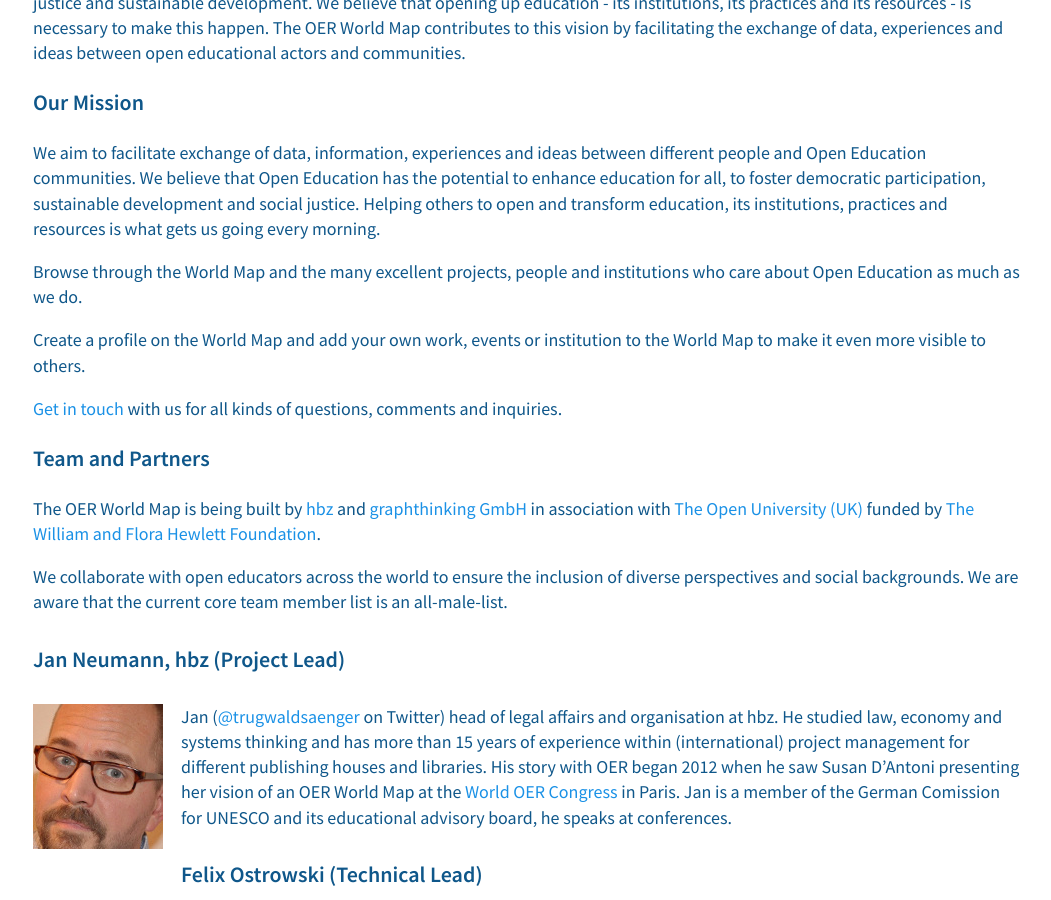
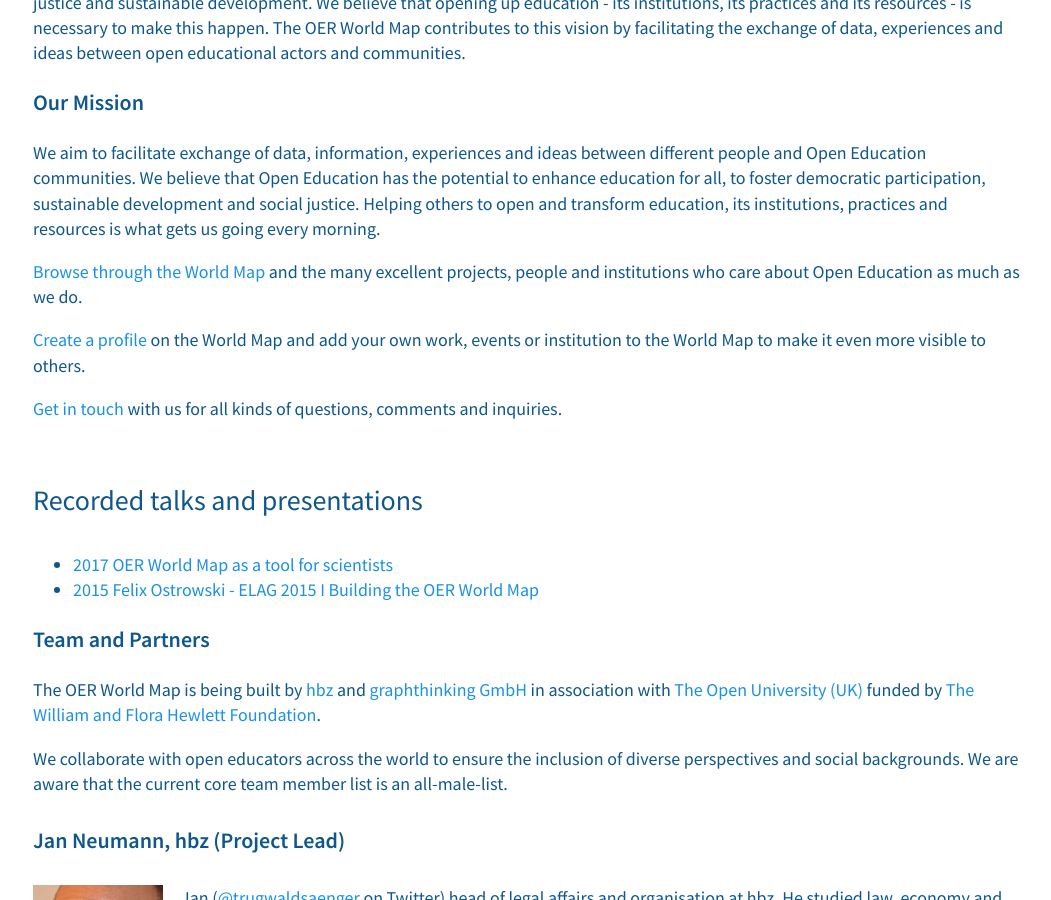
Before and after one commit to hbz/oerworldmap-ui, a Jekyll site: the page built from docs/about.md, in a window 1280 px wide and 900 px high, scrolled down 586 px. Shown: the whole window, without its empty margins (113-1164 px from the left). Built offline with Jekyll 4.4.1, drawn with Linux system fonts in a browser that asks for light colours; nearby versions of some CDN libraries; comment, search, counter and statistics services are not loaded; a style sheet for code colours, icons or effects is not loaded.

Commit message:
Update about.md

```diff
--- a/docs/about.md
+++ b/docs/about.md
@@ -18,11 +18,15 @@
 
 We aim to facilitate exchange of data, information, experiences and ideas between different people and Open Education communities. We believe that Open Education has the potential to enhance education for all, to foster democratic participation, sustainable development and social justice. Helping others to open and transform education, its institutions, practices and resources is what gets us going every morning.
 
-Browse through the World Map and the many excellent projects, people and institutions who care about Open Education as much as we do.
+[Browse through the World Map](https://oerworldmap.org/resource/) and the many excellent projects, people and institutions who care about Open Education as much as we do.
 
-Create a profile on the World Map and add your own work, events or institution to the World Map to make it even more visible to others.
+[Create a profile](https://oerworldmap.org/auth/realms/oerworldmap/login-actions/registration?client_id=account&tab_id=Xzm_Qs0qD4g) on the World Map and add your own work, events or institution to the World Map to make it even more visible to others.
 
 [Get in touch](mailto:info@oerworldmap.org) with us for all kinds of questions, comments and inquiries.
+
+## Recorded talks and presentations
+- [2017 OER World Map as a tool for scientists](https://www.youtube.com/watch?v=VLcd41vLDGs)
+- [2015 Felix Ostrowski - ELAG 2015 I Building the OER World Map](https://www.youtube.com/watch?v=s3_zT3l9p-w)
 
 ### Team and Partners
 
```
